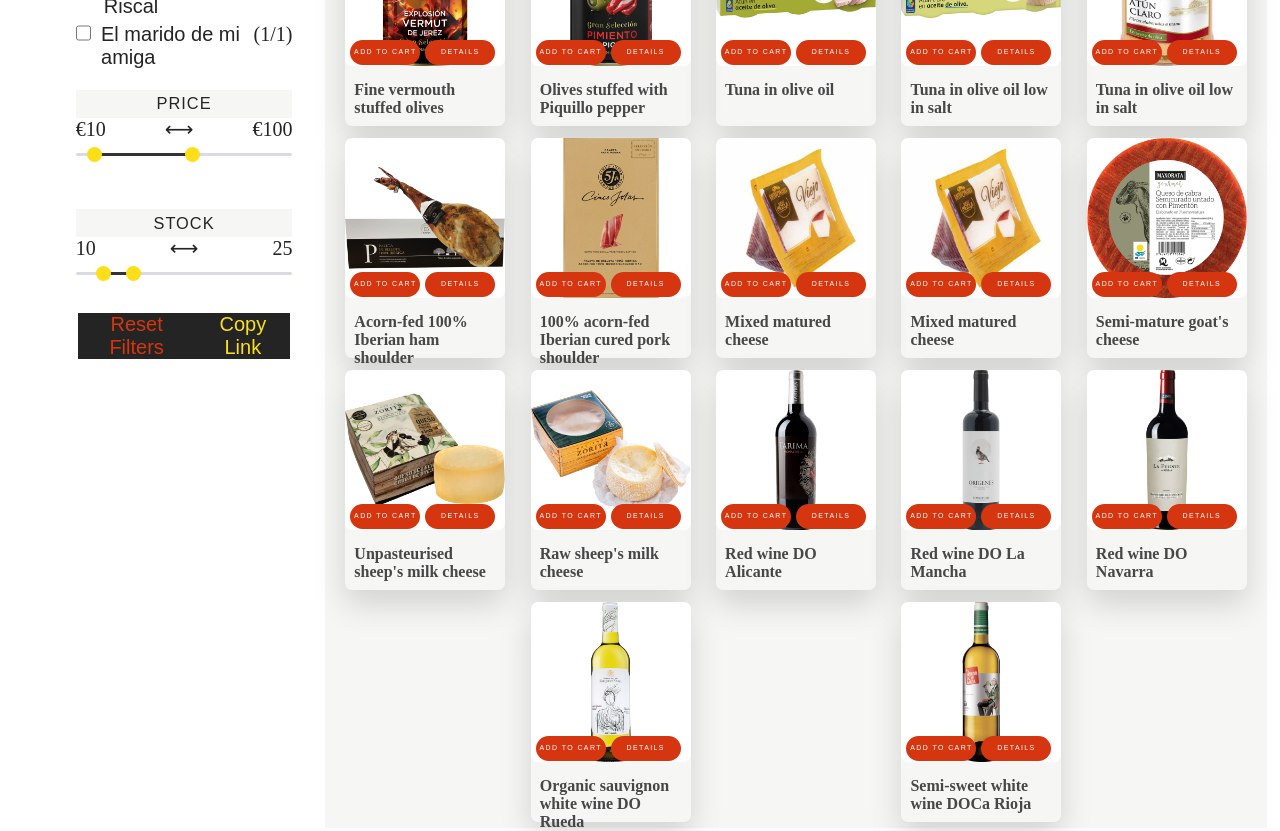
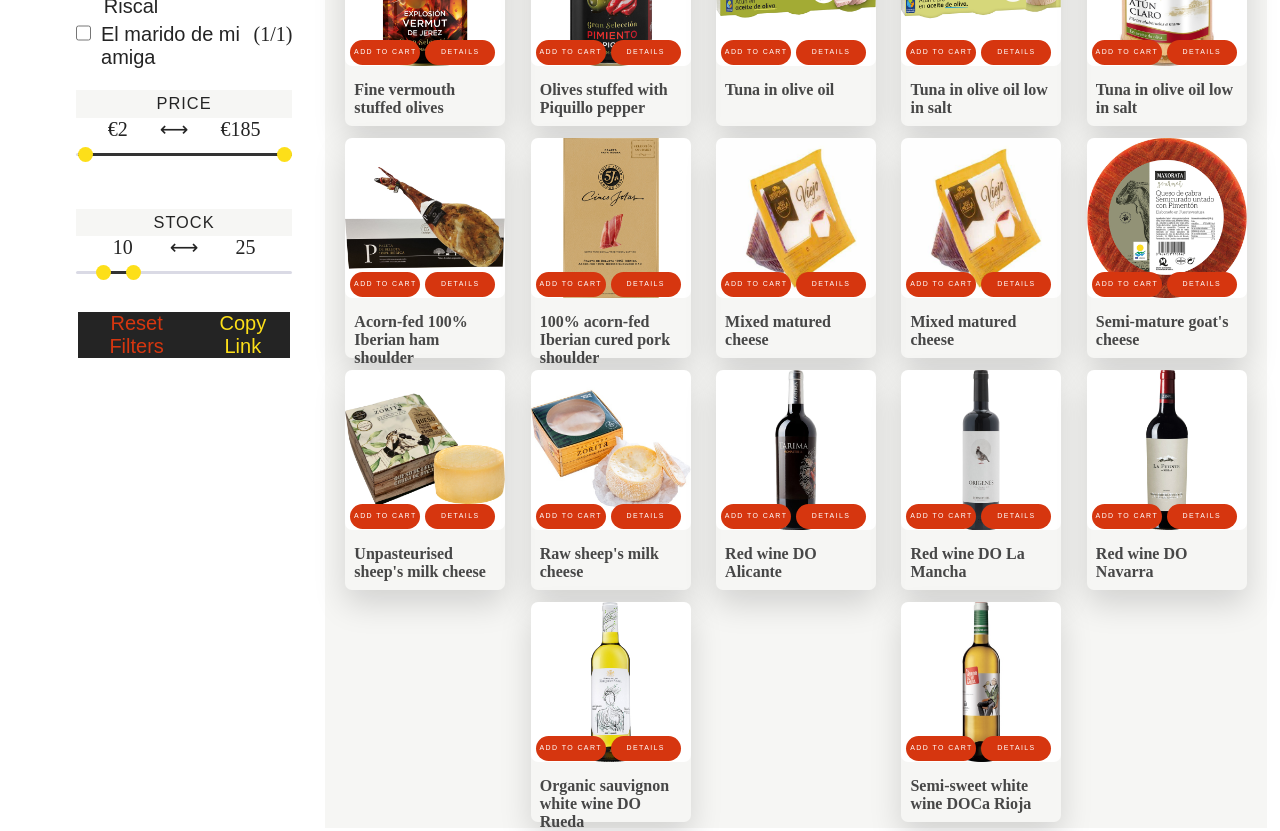
Before and after one commit to sensaur/online-store, a website built with webpack: page src/index.html in a window 1280 px wide. Shown: the part 1084-1915 px from the top of the page. Built offline with nearby package versions, Linux system fonts and the light colour scheme; files whose address does not match are found by name; a web font is replaced by a local one.

Commit message:
feat: add changePriceRangeFilteredItems.ts

```diff
--- /dev/null
+++ b/src/components/app/changePriceRangeFilteredItems.ts
@@ -0,0 +1,19 @@
+import { IproductItem } from "./IproductItem";
+import productData from "../../productList";
+
+function changePriceRangeFilteredItems(filteredItemsTotal: IproductItem[] = productData){
+    console.log(filteredItemsTotal);
+    const arrayFilteredItemsPrice = filteredItemsTotal?.map((e) => e.price);
+    const arrayPricesASC = arrayFilteredItemsPrice.sort((a, b) => a-b);
+    const minPrice = arrayPricesASC[0];
+    const maxPrice = arrayPricesASC[arrayPricesASC.length - 1];
+    console.log(minPrice, maxPrice);
+    const inputMinValue = document.querySelector('.range_from');
+    const inputMaxValue = document.querySelector('.range_to');
+    if ((inputMaxValue instanceof HTMLInputElement)&&(inputMinValue instanceof HTMLInputElement)){
+        inputMinValue.value = `${minPrice}`;
+        inputMaxValue.value = `${maxPrice}`;
+    }
+}
+
+export default changePriceRangeFilteredItems;
--- a/src/components/app/drawPageWithSearchParam.ts
+++ b/src/components/app/drawPageWithSearchParam.ts
@@ -4,6 +4,7 @@ import getItemsFiltered from './getItemsFiltered';
 import getCheckboxChecked from './getCheckboxChecked';
 import { IproductItem } from './IproductItem';
 import filtersList from './filters';
+import changePriceRangeFilteredItems from './changePriceRangeFilteredItems';
 
 
 function drawPageWithSearchParam() {
@@ -23,6 +24,7 @@ function drawPageWithSearchParam() {
     filtersList(filteredItemsTotal);
     getCheckboxChecked(objectFromCurrenQueryParams.category);
     getCheckboxChecked(objectFromCurrenQueryParams.brand);
+    changePriceRangeFilteredItems(filteredItemsTotal);
 
 }
 
--- a/src/styles/components/_multirange.scss
+++ b/src/styles/components/_multirange.scss
@@ -1,7 +1,7 @@
 .multirange__data {
     display: flex;
     width: 100%;
-    justify-content: space-between;
+    justify-content: space-evenly;
     margin-bottom: 1rem;
 
    .multirange__data_from,
```
